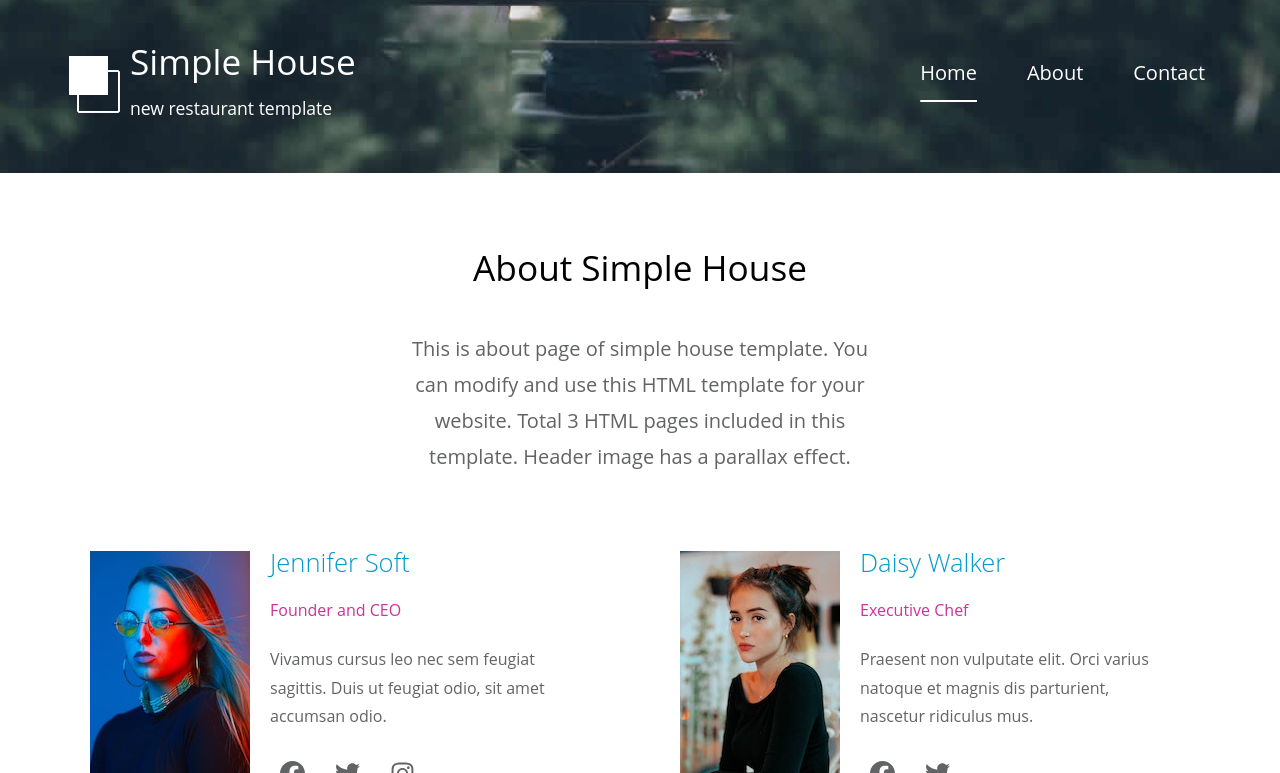
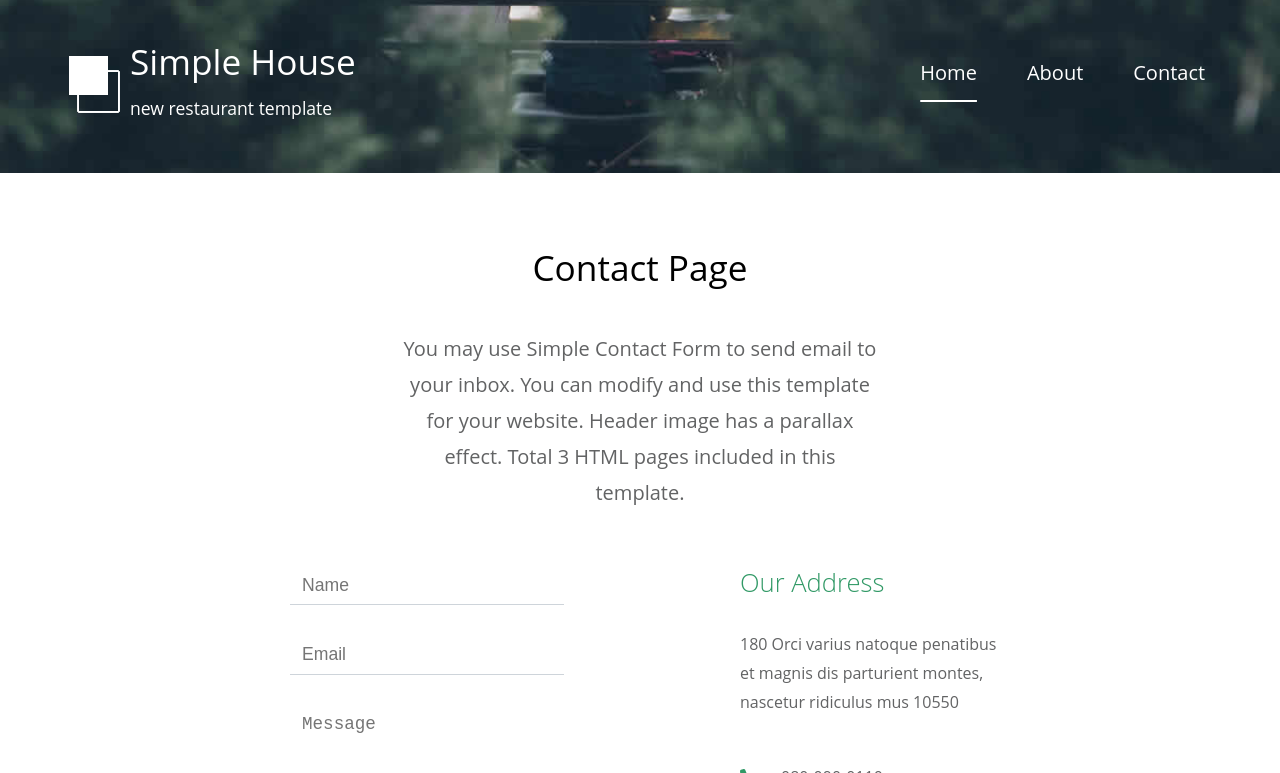
Before and after one commit to Arshak22/First-Web-Home-Page, a React (Create React App) app in the folder react-app/: page /contact in a window 1280 px wide. Shown: the part 327-1100 px from the top of the page. Built offline with nearby package versions, Linux system fonts and the light colour scheme.

Commit message:
Only FAQ section left

```diff
--- a/react-app/src/App.js
+++ b/react-app/src/App.js
@@ -2,6 +2,7 @@ import React from "react";
 import Header from "./Components/MainPictureSection";
 import Home from "./Pages/Home";
 import About from "./Pages/About";
+import Contact from "./Pages/Contact";
 import Footer from "./Components/Footer";
 
 function App() {
@@ -9,7 +10,8 @@ function App() {
     <div className="App">
       <Header />
       {/* <Home /> */}
-      <About />
+      {/* <About /> */}
+      <Contact />
       <Footer />
     </div>
   );
--- /dev/null
+++ b/react-app/src/Components/AddressBox/index.jsx
@@ -0,0 +1,41 @@
+import React, { Component } from 'react';
+import './style.css';
+import { FontAwesomeIcon } from '@fortawesome/react-fontawesome';
+import { faFacebook, faTwitter, faInstagram, faYoutube } from '@fortawesome/free-brands-svg-icons';
+import { faPhone, faEnvelope } from '@fortawesome/free-solid-svg-icons';
+
+class AddressBox extends Component {
+    render() {
+        const{title, text, phone, email, FB, Twitter, IG, YouTube} = this.props;
+        return (
+            <div className='addressBox'>
+                <h4 className='addressTitle'>{title}</h4>
+                <address className='addressText'>{text}</address>
+                {phone ? <a href="#" target="_blank" rel="noreferrer" className="contact">
+                        <FontAwesomeIcon icon={faPhone} className="contactIcon"/>
+                        {phone}
+                </a> : null}
+                {email ? <a href="#" target="_blank" rel="noreferrer" className="contact">
+                        <FontAwesomeIcon icon={faEnvelope} className="contactIcon"/>
+                        {email}
+                </a> : null}
+                <div className="socialMedia">
+                    {FB ? <a href={FB} target="_blank" rel="noreferrer" className="social">
+                        <FontAwesomeIcon icon={faFacebook} className="icon"/>
+                    </a> : null}
+                    {Twitter ? <a href={Twitter} target="_blank" rel="noreferrer" className="social">
+                        <FontAwesomeIcon icon={faTwitter} className="icon"/>
+                    </a> : null}
+                    {IG ? <a href={IG} target="_blank" rel="noreferrer" className="social">
+                        <FontAwesomeIcon icon={faInstagram} target="_blank" className="icon"/>
+                    </a> : null}
+                    {YouTube ? <a href={YouTube} target="_blank" rel="noreferrer" className="social">
+                    <FontAwesomeIcon icon={faYoutube} className="icon"/>
+                    </a> : null}
+                </div>
+            </div>
+        );
+    }
+}
+
+export default AddressBox
--- /dev/null
+++ b/react-app/src/Components/AddressBox/style.css
@@ -0,0 +1,30 @@
+.addressBox {
+    padding-right: 90px;
+}
+
+.addressTitle {
+    font-size: 1.6rem;
+    font-weight: 300;
+    margin-bottom: 30px;
+    color: #319966;
+}
+
+.addressText {
+    font-style: normal;
+    margin-bottom: 50px;
+    color: #626364;
+    line-height: 1.8;
+}
+
+.contact {
+    display: inline-block;
+    color: #626364;
+    margin-bottom: 25px;
+    text-decoration: none;
+}
+
+.contactIcon {
+    display: inline-block;
+    margin-right: 25px;
+    color: #319966;
+}
--- /dev/null
+++ b/react-app/src/Components/ContactMain/index.jsx
@@ -0,0 +1,55 @@
+import React, { Component } from 'react';
+import './style.css';
+import Intro from "../Intro";
+import AddressBox from '../AddressBox';
+import Map from '../Map';
+
+
+class ContactMain extends Component {
+    constructor(props) {
+        super(props);
+        this.state = {
+            title: "Our Address",
+            text: "180 Orci varius natoque penatibus et magnis dis parturient montes, nascetur ridiculus mus 10550",
+            phone: "080-090-0110",
+            email: "info@company.co",
+            FB: "https://www.facebook.com/",
+            Twitter: "https://twitter.com/",
+            IG: "https://www.instagram.com/",
+            YouTube: "https://www.youtube.com/"
+        }
+    }
+
+    render() {
+        return (
+            <div className='main'>
+                <Intro title="Contact Page" text="You may use Simple Contact Form to send email to your inbox. You can modify and use this template for your website. Header image has a parallax effect. Total 3 HTML pages included in this template." />
+                <div className='formAndInfo'>
+                    <div className='column'>
+                        <form action="#" className='contactForm'>
+                            <div className='formGroup'>
+                                <input type="text" name='name' className='formInpt' placeholder='Name' required />
+                            </div>
+                            <div className='formGroup'>
+                                <input type="email" name='email' className='formInpt' placeholder='Email' required />
+                            </div>
+                            <div className='formGroup'>
+                                <textarea name="message" rows="5" placeholder='Message' className='formInpt' required></textarea>
+                            </div>
+                            <div className='formGroup formBtn'>
+                                <button type='submit' className='btn3 green right'>Send</button>
+                            </div>
+                        </form>
+                    </div>
+                    <div className='column'>
+                        <AddressBox title={this.state.title} text={this.state.text} phone={this.state.phone} email={this.state.email} FB={this.state.FB} Twitter={this.state.Twitter} IG={this.state.IG} YouTube={this.state.YouTube} />
+                    </div>
+                </div>
+                <Map />
+                <Intro title="FAQs" text="This section comes with Accordion tabs for different questions and answers about Simple House HTML CSS template. Thank you. #666" />
+            </div>
+        );
+    }
+}
+
+export default ContactMain
--- /dev/null
+++ b/react-app/src/Components/ContactMain/style.css
@@ -0,0 +1,59 @@
+.formAndInfo {
+    display: flex;
+    margin: 0 auto;
+    width: 900px;
+}
+
+.column {
+    float: left;
+    width: 50%;
+    padding-left: 100px;
+}
+
+
+.formGroup {
+    margin-bottom: 30px;
+}
+
+.contactForm {
+    padding-top: 35px;
+    padding-right: 100px;
+}
+
+.formInpt {
+    display: block;
+    width: 100%;
+    padding: 0.375rem 0.75rem;
+    font-size: 1.1rem;
+    font-weight: 400;
+    line-height: 1.5;
+    color: #626364;
+    background-color: #fff;
+    background-clip: padding-box;
+    border: 1px solid #ced4da;
+    border-right: 0;
+    border-top: 0;
+    border-left: 0;
+    border-radius: 0;
+    transition: border-color 0.15s ease-in-out,box-shadow 0.15s ease-in-out;
+}
+
+.formInpt:focus {
+    color: #495057;
+    background-color: #fff;
+    border-color: #80bdff;
+    outline: 0;
+    box-shadow: 0 0 0 0.2rem rgb(0 123 255 / 25%);
+}
+
+.formBtn {
+    display: flex;
+    flex-direction: column;
+}
+
+.right {
+    display: flex;
+    align-self: flex-end;
+    position: relative;
+    left: 26px;
+}
--- /dev/null
+++ b/react-app/src/Components/Map/index.jsx
@@ -0,0 +1,22 @@
+import React, { Component } from 'react';
+import './style.css';
+
+class Map extends Component {
+
+    render() {
+        return (
+            <div className='map'>
+                <iframe
+                    src="https://www.google.com/maps/embed?pb=!1m18!1m12!1m3!1d3672.339610511783!2d-43.37684352480814!3d-23.011299541614317!2m3!1f0!2f0!3f0!3m2!1i1024!2i768!4f13.1!3m3!1m2!1s0x9bdba9d8681bdf%3A0xdc64f968d5531dee!2zQXYuIEzDumNpbyBDb3N0YSwgNzY3NiAtIEJhcnJhIGRhIFRpanVjYSwgUmlvIGRlIEphbmVpcm8gLSBSSiwg0JHRgNCw0LfQuNC70LjRjw!5e0!3m2!1sru!2s!4v1671364767761!5m2!1sru!2s"
+                    width="900"
+                    height="450"
+                    style={{ border: 0 }}
+                    allowfullscreen=""
+                    loading="lazy" referrerpolicy="no-referrer-when-downgrade">
+                </iframe>
+            </div>
+        );
+    }
+}
+
+export default Map
--- /dev/null
+++ b/react-app/src/Components/Map/style.css
@@ -0,0 +1,8 @@
+.map {
+    margin-top: 100px;
+    max-width: 900px;
+    height: 450px;
+    width: 100%;
+    margin-left: auto;
+    margin-right: auto;
+}
--- /dev/null
+++ b/react-app/src/Pages/Contact/index.jsx
@@ -0,0 +1,12 @@
+import React, { Component } from 'react';
+import Main from "../../Components/ContactMain";
+
+class Contact extends Component {
+    render() {
+        return (
+            <Main />
+        );
+    }
+}
+
+export default Contact
```
